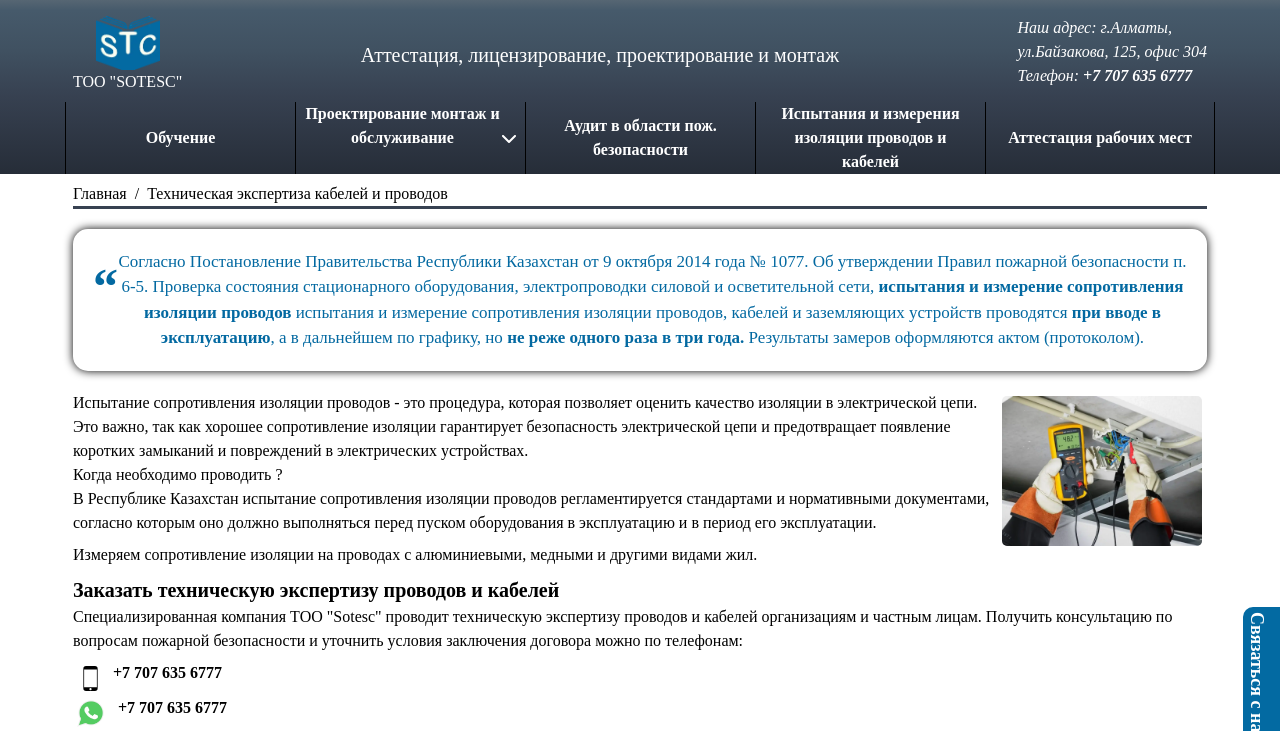
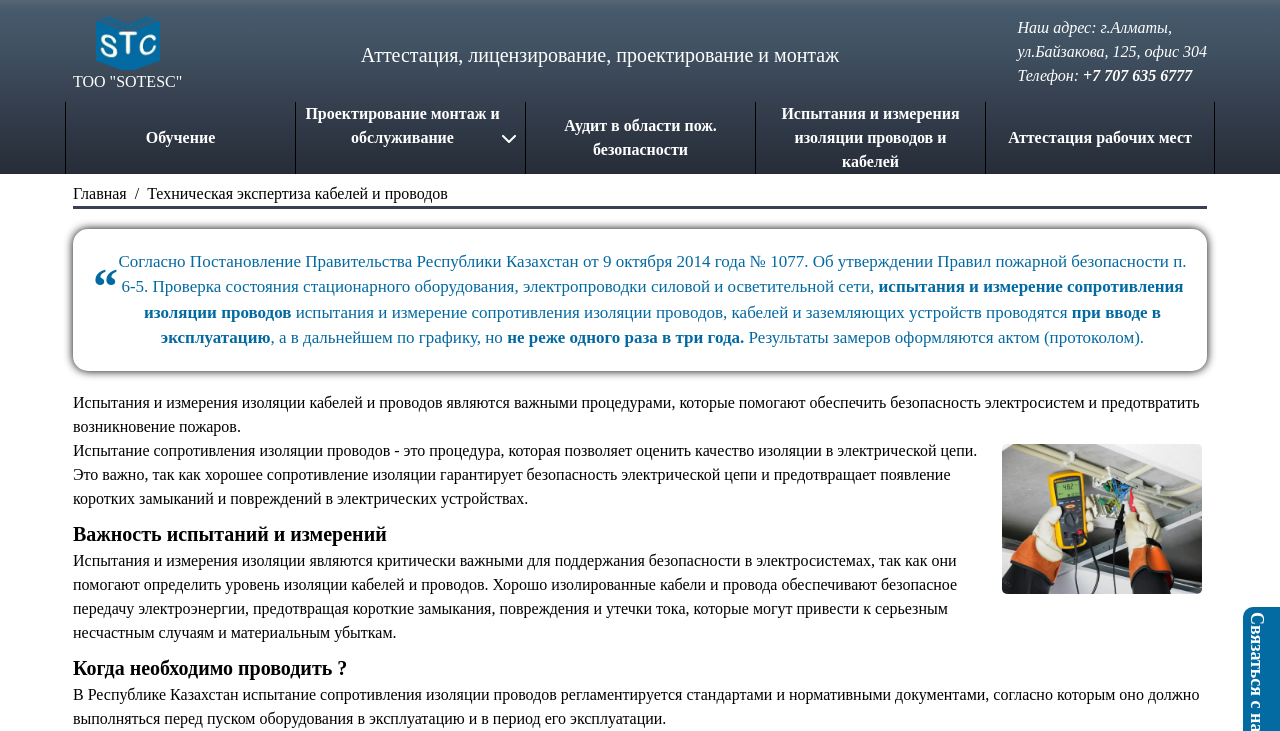
Before and after one commit to RuslanAmraev/Sotesc, a PHP site: page /cableAnalyse in a window 1280 px wide. Shown: the top 731 px of the page. Run offline with PHP 8.4, Linux system fonts and the light colour scheme; style sheets or scripts are compiled from the project's sources; some web fonts are replaced; grey boxes are pictures that could not be loaded.

Commit message:
Update cableAnalyse.php

```diff
--- a/cableAnalyse.php
+++ b/cableAnalyse.php
@@ -27,13 +27,31 @@
                 <p class="big-quote-symbol">“</p>
                 <p>Согласно Постановление Правительства Республики Казахстан от 9 октября 2014 года № 1077. Об утверждении Правил пожарной безопасности п. 6-5. Проверка состояния стационарного оборудования, электропроводки силовой и осветительной сети, <strong>испытания и измерение сопротивления изоляции проводов</strong> испытания и измерение сопротивления изоляции проводов, кабелей и заземляющих устройств проводятся <strong>при вводе в эксплуатацию</strong>, а в дальнейшем по графику, но <strong>не реже одного раза в три года.</strong> Результаты замеров оформляются актом (протоколом).</p>
             </div>
+            <div class="mt-2">
+                <p>Испытания и измерения изоляции кабелей и проводов являются важными процедурами, которые помогают обеспечить безопасность электросистем и предотвратить возникновение пожаров.</p>
+            </div>
             <p>
                 <img class="fireSyatem-img" src="./img/zamer-soprotivleniya-izolyaczii.webp" alt="Испытания и замер сопротивления изоляции кабелей">
                 Испытание сопротивления изоляции проводов - это процедура, которая позволяет оценить качество изоляции в электрической цепи. Это важно, так как хорошее сопротивление изоляции гарантирует безопасность электрической цепи и предотвращает появление коротких замыканий и повреждений в электрических устройствах.
             </p>
+            <div class="mt-2">
+                <h2 class="sub-title">Важность испытаний и измерений</h2>
+                <p>Испытания и измерения изоляции являются критически важными для поддержания безопасности в электросистемах, так как они помогают определить уровень изоляции кабелей и проводов. Хорошо изолированные кабели и провода обеспечивают безопасное передачу электроэнергии, предотвращая короткие замыкания, повреждения и утечки тока, которые могут привести к серьезным несчастным случаям и материальным убыткам.</p>
+            </div>
+            <div class="mt-2">
+                <h2 class="sub-title">Когда необходимо проводить ?</h2>
+                <p>В Республике Казахстан испытание сопротивления изоляции проводов регламентируется стандартами и нормативными документами, согласно которым оно должно выполняться перед пуском оборудования в эксплуатацию и в период его эксплуатации.</p>
+            </div>
             <div>
-                <h2>Когда необходимо проводить ?</h2>
-                <p>В Республике Казахстан испытание сопротивления изоляции проводов регламентируется стандартами и нормативными документами, согласно которым оно должно выполняться перед пуском оборудования в эксплуатацию и в период его эксплуатации.</p>
+                <h2 class="sub-title">Типы испытаний</h2>
+                <p>Испытания и измерения изоляции включают в себя процедуры, такие как измерение сопротивления изоляции, проверку на проникновение влаги, испытание высоковольтными импульсами и тестирование при помощи пульсаций напряжения. </p>
+                <p class="mt-1">Существует множество типов испытаний и измерений, которые могут быть проведены для оценки изоляции кабелей и проводов. Некоторые из них включают:</p>
+                <ul class="list">
+                    <li>Испытание вольтметром: Это самый простой и надежный способ проверки изоляции. Он заключается в проведении тока через изоляцию и измерении напряжения между жилами провода.</li>
+                    <li>Испытание методом переменного тока: Это метод проверки изоляции, в котором к изоляции применяется переменный ток с заданными амплитудой и частотой.</li>
+                    <li>Испытание методом статического тока: Это метод проверки изоляции, в котором применяется постоянный ток.</li>
+                    <li>Испытание методом высокой частоты: Это метод проверки изоляции, в котором к изоляции применяется высокочастотный ток.</li>
+                </ul>
             </div>
             <p class="mt-2">
                 Измеряем сопротивление изоляции на проводах с алюминиевыми, медными и другими видами жил.
```
